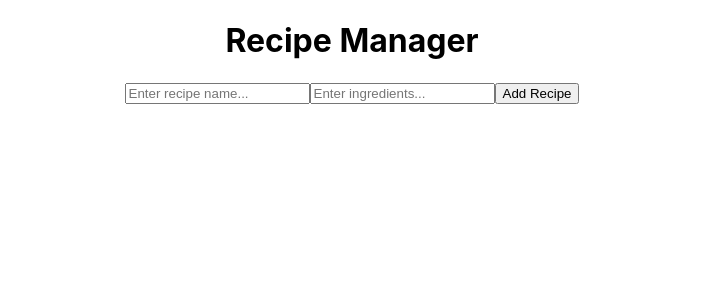
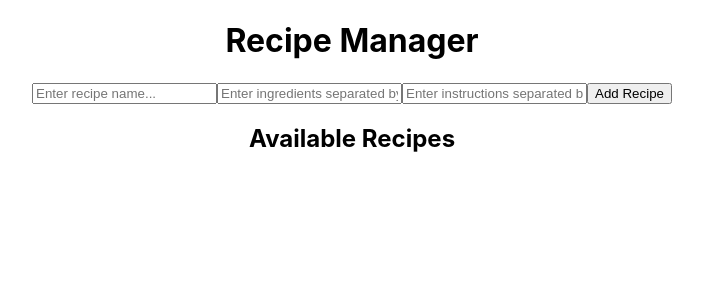
Before and after one commit to Minimal-Alexi/CodingMarathons, a React (Create React App) app in the folder CodingMarathon1/: page / in a window 1280 px wide. Shown: the top 300 px of the page, without its empty margins (288-991 px from the left). Built offline with nearby package versions, Linux system fonts and the light colour scheme.

Commit message:
Fixed delete handler. Basic app is working.

```diff
--- a/CodingMarathon1/src/components/Recipes/Recipe.jsx
+++ b/CodingMarathon1/src/components/Recipes/Recipe.jsx
@@ -1,20 +1,20 @@
 import React from "react"
 
-const Recipe = ({ item, onDelete }) => {
+const Recipe = ({ item,id, onDelete }) => {
     const handleDelete = () => {
-        onDelete(item.id); // Pass the item's ID to the parent component for deletion
+        onDelete(id); // Pass the item's ID to the parent component for deletion
       };
 
     return(
     <article className="Recipe-Card">
         <div className="Recipe-Info">
             <div className="Recipe-Title">
-                <h2>{item.name}</h2>
+                <h3>{item.name}</h3>
             </div>
             <div className="Preparation-Instructions">
-                <h3>Ingredients</h3>
+                <h4>Ingredients</h4>
                 <p>{item.ingredients}</p>
-                <h3>Instructions</h3>
+                <h4>Instructions</h4>
                 <p>{item.instructions}</p>
             </div>
         </div>
--- a/CodingMarathon1/src/components/Recipes/RecipeManager.jsx
+++ b/CodingMarathon1/src/components/Recipes/RecipeManager.jsx
@@ -14,12 +14,12 @@ function RecipeManager() {
   function addRecipe() {
     if (newRecipe.name.trim() !== "" && newRecipe.ingredients.trim() !== "") {
       setRecipes((r) => [...r, newRecipe]);
-      setNewRecipe({ name: "", ingredients: "" });
+      setNewRecipe({ name: "", ingredients: "", instructions: "" });
     }
   }
 
   function deleteRecipe(index) {
-    const updatedRecipes = recipes.filter((_, i) => i !== index);
+    const updatedRecipes = recipes.filter((recipe, i) => i !== index);
     setRecipes(updatedRecipes);
   }
 
@@ -36,18 +36,28 @@ function RecipeManager() {
         />
         <input
           type="text"
-          placeholder="Enter ingredients..."
+          placeholder="Enter ingredients separated by ,"
           name="ingredients"
           value={newRecipe.ingredients}
+          onChange={handleInputChange}
+        />
+        <input
+          type="text"
+          placeholder="Enter instructions separated by ,"
+          name="instructions"
+          value={newRecipe.instructions}
           onChange={handleInputChange}
         />
         <button onClick={addRecipe}>Add Recipe</button>
       </div>
       <div className="section-center featured-center">
+        <h2>Available Recipes</h2>
         {recipes.map((recipe, index) => {
+
           return (
             <Recipe
               item={recipe}
+              id={index}
               key={index}
               onDelete={deleteRecipe}
             />
```
